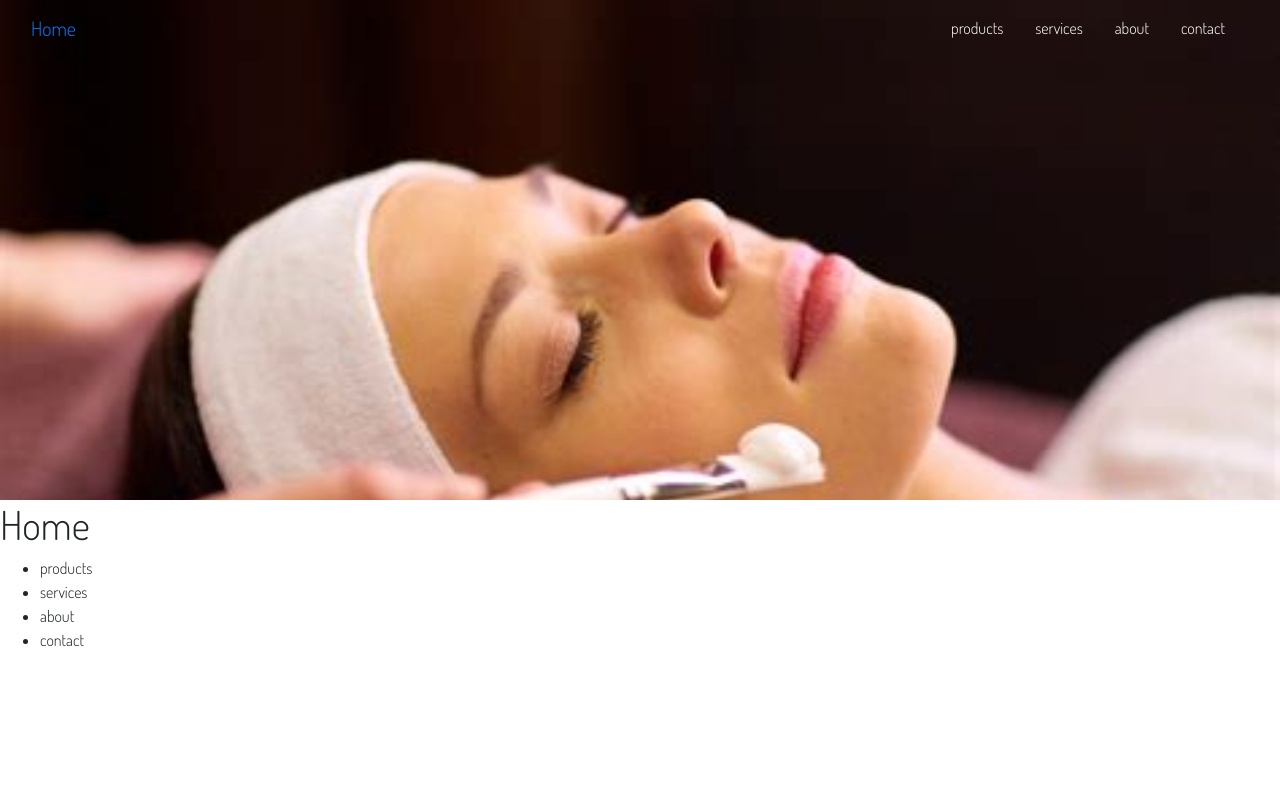
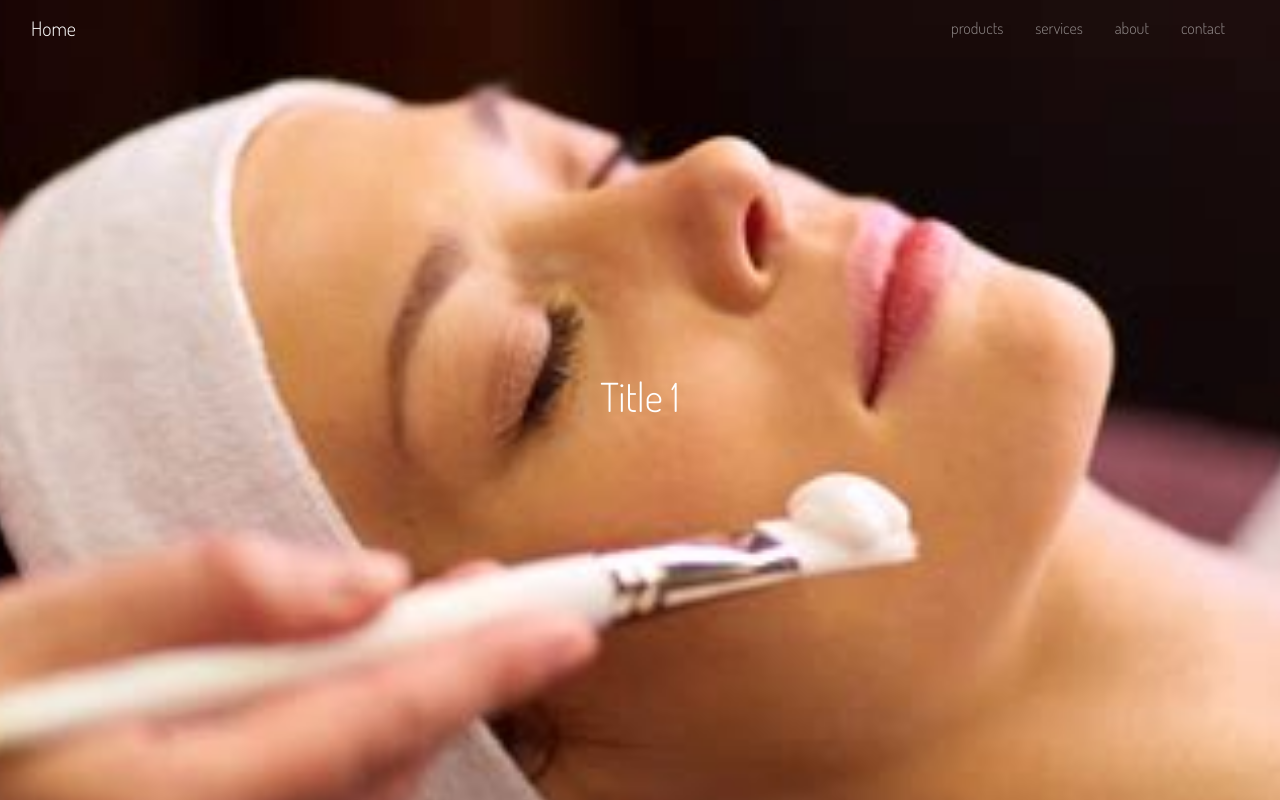
Before and after one commit to psmurphy02/MedSpa-site, a website: page index.html in a window 1280 px wide. Drawn offline with nearby package versions, Linux system fonts and the light colour scheme.

Commit message:
Parallax working

```diff
--- a/css/styles.css
+++ b/css/styles.css
@@ -2,7 +2,7 @@ body {
     font-family: "Dosis", sans-serif;
 }
 
-body, html {
+/*body, html {
     height: 100%
 }
 
@@ -13,13 +13,94 @@ body, html {
     background-position: center;
     background-repeat: no-repeat;
     background-size: cover;
-}
+}*/
 
 .nav-link {
     margin-right: 1em !important;
-    color: white
+    color: white;
 }
+
+.navbar-toggler-icon {
+    color: white;
+}
+
+/* Keith Clark site
+.parallax {
+    perspective: 1px;
+    height: 100vh;
+    overflow-x: hidden;
+    overflow-y: auto;
+    -ms-perspective-origin-x: 100%;
+}
+
+.parallax_layer {
+    position: absolute;
+    top: 0;
+    right: 0;
+    bottom: 0;
+    left: 0;
+    -ms-transform-origin-x: 100%;
+}
+
+.parallax_layer--base {
+    transform: translateZ(0);
+}
+
+.parallax_layer--back {
+    background-image: url("../img/facialplaceholder.jpeg");
+
+    transform: translateZ(-1px) scale(2);
+}
+
+.parallax_group {
+    position: relative;
+    height: 100vh;
+    transform-style: preserve-3d;
+}*/
 
 /*.navbar-collapse {
     justify-content: flex-end;
 }*/
+
+/* This is from Digital Ocean Pure CSS parallax site */
+.wrapper {
+    height: 100vh;
+    overflow-x: hidden;
+    overflow-y: auto;
+    perspective: 2px;
+}
+
+.section {
+    position: relative;
+    height: 100vh;
+    display: flex;
+    align-items: center;
+    justify-content: center;
+    color: white;
+}
+
+.parallax::after {
+    content: " ";
+    position: absolute;
+    top: 0;
+    right: 0;
+    bottom: 0;
+    left: 0;
+    transform: translateZ(-1px) scale(1.5);
+    background-size: 100%;
+    z-index: -1;
+}
+
+.static {
+    background: red;
+}
+
+.bg1::after {
+    background-image: url("../img/facialplaceholder.jpeg");
+    max-height: 100%;
+    width: auto;
+}
+
+.bg2::after {
+    background-image: url("../img/botox_injection.jpg");
+}
--- a/index.html
+++ b/index.html
@@ -6,6 +6,8 @@
     <meta name="viewport" content="width=device-width, initial-scale=1.0">
 
     <link rel="stylesheet" href="node_modules/bootstrap/dist/css/bootstrap.min.css" />
+    <link rel="stylesheet" href="node_modules/font-awesome/css/font-awesome.min.css" />
+    <link rel="stylesheet" href="node_modules/bootstrap-social/bootstrap-social.css" />
     <link rel="stylesheet" href="css/styles.css" />
     <link rel="stylesheet" href="https://fonts.googleapis.com/css?family=Dosis:300" />
 
@@ -13,34 +15,58 @@
 </head>
 
 <body>
-    <nav class="navbar navbar-expand-lg fixed-top">
+    <nav class="navbar navbar-expand-sm navbar-dark fixed-top">
         <div class="container-fluid">
             <div class="navbar-header">
                 <a class="navbar-brand" href="#">Home</a>
             </div>
-                <!-- <button class="navbar-toggler" type="button" data-toggle="collapse" data-target="#navbarContent" aria-controls="navbarContent" aria-expanded="false" aria-label="Toggle navigation">
+                <button class="navbar-toggler" type="button" data-toggle="collapse" data-target="#navbarContent" aria-controls="navbarContent" aria-expanded="false" aria-label="Toggle navigation">
                     <span class="navbar-toggler-icon"></span>
-                </button> -->
-                <!-- <div class="collapse navbar-collapse" id="navbarContent"> -->
+                </button>
+                <div class="collapse navbar-collapse" id="navbarContent">
                     <ul class="nav navbar-nav ml-auto">
                         <li class="nav-item"><a class="nav-link" href="products.html">products</a></li>
                         <li class="nav-item"><a class="nav-link" href="services.html">services</a></li>
                         <li class="nav-item"><a class="nav-link" href="about.html">about</a></li>
                         <li class="nav-item"><a class="nav-link" href="contact.html">contact</a></li>
                     </ul>
-                <!-- </div> -->
+                </div>
 
         </div>
     </nav>
 
-    <div class="parallax"></div>
+    <!-- Keith Clark site-->
+    <!-- <div class="parallax">
+        <div class="parallax_group">
+            <div class="parallax_layer parallax_layer--back">
+              <h1>Back</h1>
+            </div>
+            <div class="parallax_layer parallax_layer--base">
+                <h1>Base</h1>
+            </div>
+        </div>
+    </div> -->
+
+    <!-- <div class="parallax"></div>
     <h1>Home</h1>
     <ul>
         <li>products</li>
         <li>services</li>
         <li>about</li>
         <li>contact</li>
-    </ul>
+    </ul> -->
+    <!-- This is from Digital Ocean Pure CSS parallax site-->
+     <main class="wrapper">
+        <section class="section parallax bg1">
+            <h1>Title 1</h1>
+        </section>
+        <section class="section static">
+            <h1>Title 2</h1>
+        </section>
+        <section class="section parallax bg2">
+            <h1>Title 3</h1>
+        </section>
+    </main>
 
     <footer>
 
--- a/package.json
+++ b/package.json
@@ -15,6 +15,8 @@
   },
   "dependencies": {
     "bootstrap": "^4.5.0",
+    "bootstrap-social": "^5.1.1",
+    "font-awesome": "^4.7.0",
     "jquery": "^3.5.1",
     "popper.js": "^1.12.9"
   }
```
Also changed, not shown: img/elta_md.jpeg (added), img/jane_iredale.jpeg (added), img/obagi.jpeg (added), img/skin_medica.jpeg (added), img/zo_skincare.jpeg (added), 4 other files.
